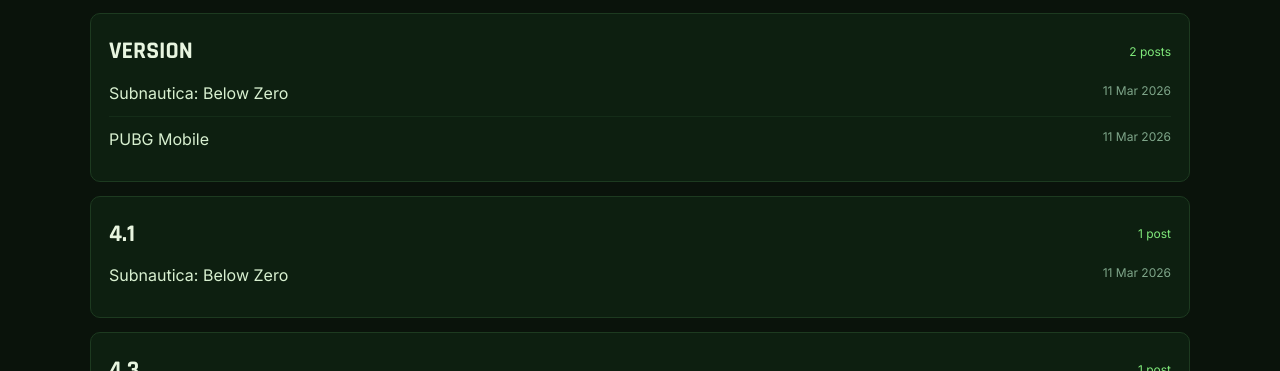
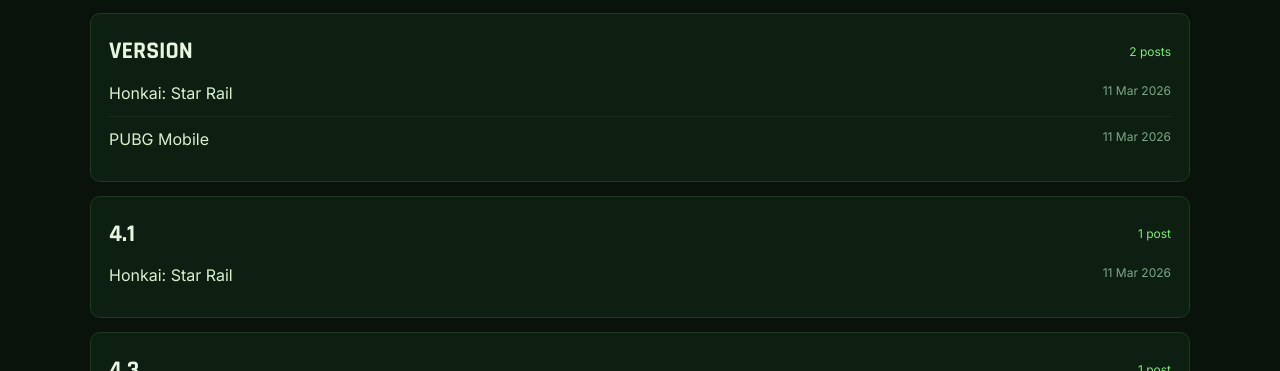
Before and after one commit to gryver99/gryver99.github.io, a Jekyll site: the page built from pages/tags.md, in a window 1280 px wide and 900 px high, scrolled down 704 px. Shown: the part 177-548 px from the top of the window. Built offline with Jekyll 4.4.1, drawn with Linux system fonts in a browser that asks for light colours.

Commit message:
Aggiornamento

```diff
--- a/_posts/2026-03-11-Honkai-Star-Rail-Version-4.1.md
+++ b/_posts/2026-03-11-Honkai-Star-Rail-Version-4.1.md
@@ -1,7 +1,7 @@
 ---
 layout: post
-title: " Subnautica: Below Zero"
-subtitle: "Defy the Gods"
+title: " Honkai: Star Rail"
+subtitle: "Version 4.1: Unraveled for Daybreak"
 date: 2026-03-11
 release_date: "2026-03-10"
 category: RPG
```
